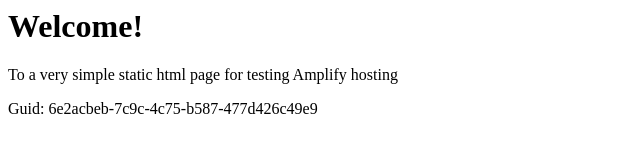
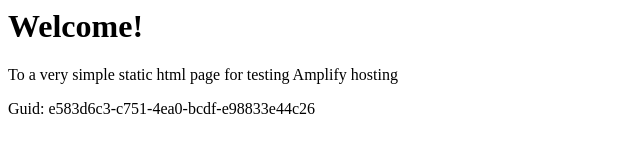
Before and after one commit to aws-aemilia-sfo/Github-PR-Commit-Integration-Test-DoNotTouch-GitHubWebhookPushCanaryTest-v1-preprod-us-west-1, a website: page src/index.html in a window 1280 px wide. Shown: the full height of the page, 0-640 px from the left. Drawn offline with Linux system fonts and the light colour scheme.

Commit message:
commit from integ tests

```diff
--- a/src/index.html
+++ b/src/index.html
@@ -12,6 +12,6 @@
 <body>
     <h1>Welcome!</h1>
     <p>To a very simple static html page for testing Amplify hosting</p>
-    <p>Guid: 6e2acbeb-7c9c-4c75-b587-477d426c49e9</p></body>
+    <p>Guid: e583d6c3-c751-4ea0-bcdf-e98833e44c26</p></body>
 
 </html>
```
